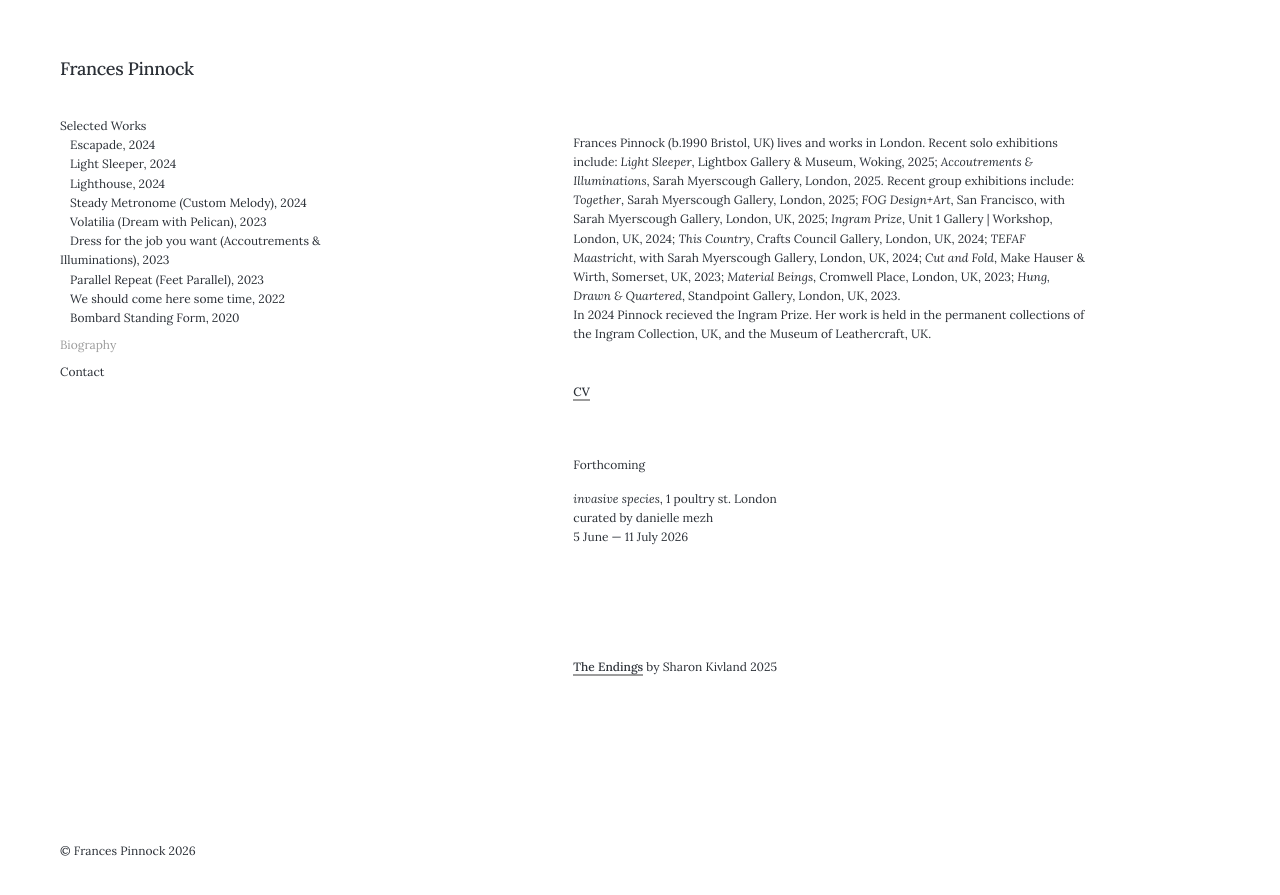
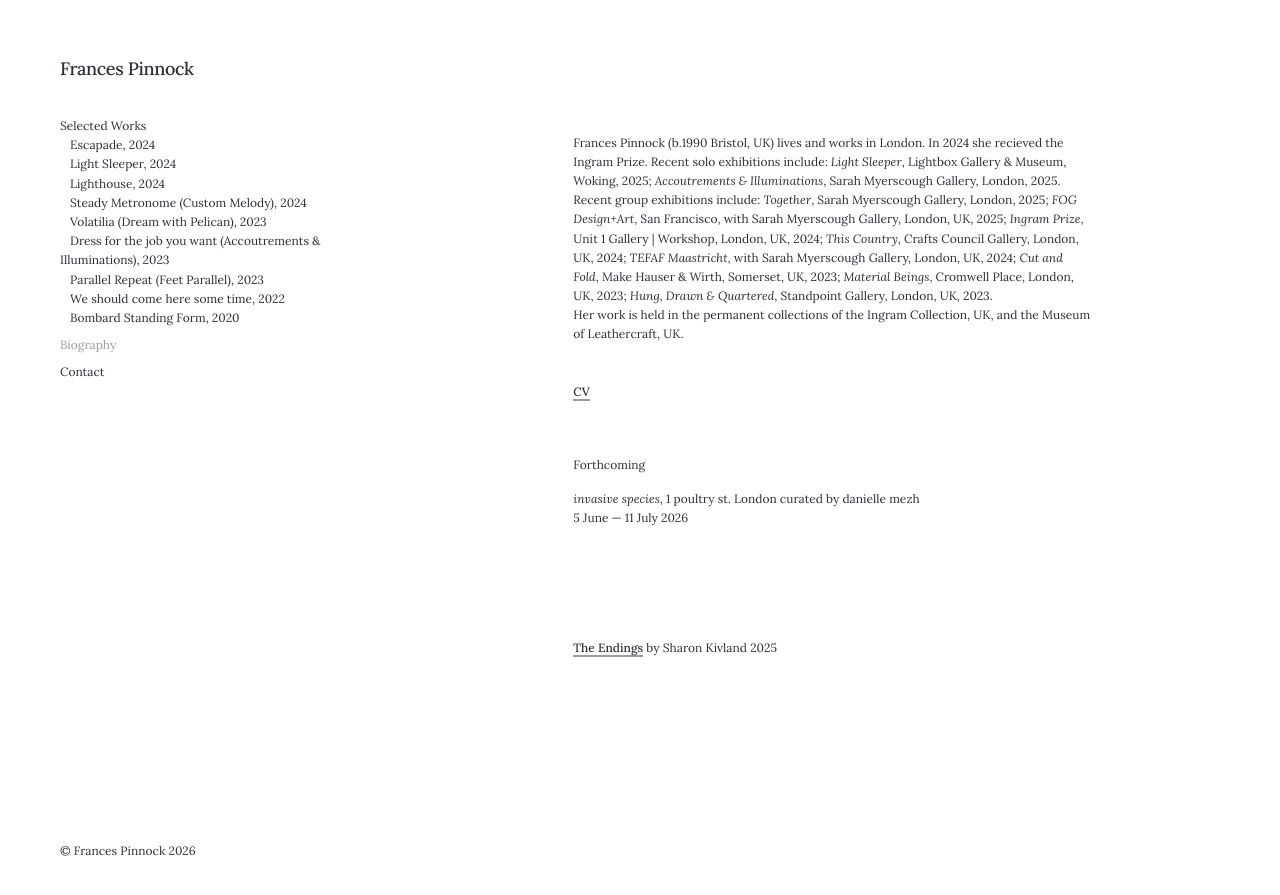
Before and after one commit to francespinnock/francespinnock.github.io, a Jekyll site: the page built from _pages/bio.md, in a window 1280 px wide. Shown: the top 895 px of the page. Built offline with Jekyll 4.4.1, drawn with Linux system fonts in a browser that asks for light colours; nearby versions of some CDN libraries.

Commit message:
Revise bio and exhibition information for Frances Pinnock
Reorganized bio content for clarity and updated exhibition details.

```diff
--- a/_pages/bio.md
+++ b/_pages/bio.md
@@ -6,14 +6,14 @@ description: Frances Pinnock - Biography
 <br/>
 <br/>
 
-Frances Pinnock (b.1990 Bristol, UK) lives and works in London. Recent solo exhibitions include: _Light Sleeper_, Lightbox Gallery & Museum, Woking, 2025; _Accoutrements & Illuminations_, Sarah Myerscough Gallery, London, 2025. Recent group exhibitions include: _Together_, Sarah Myerscough Gallery, London, 2025; _FOG Design+Art_, San Francisco, with Sarah Myerscough Gallery, London, UK, 2025; _Ingram Prize_, Unit 1 Gallery | Workshop, London, UK, 2024; _This Country_, Crafts Council Gallery, London, UK, 2024; _TEFAF Maastricht_, with Sarah Myerscough Gallery, London, UK, 2024; _Cut and Fold_, Make Hauser & Wirth, Somerset, UK, 2023; _Material Beings_, Cromwell Place, London, UK, 2023; _Hung, Drawn & Quartered_, Standpoint Gallery, London, UK, 2023.
-In 2024 Pinnock recieved the Ingram Prize. Her work is held in the permanent collections of the Ingram Collection, UK, and the Museum of Leathercraft, UK.
- <br/>
- [CV](/cv.pdf){:target="_blank"}
- <br/>
- <br/>
+Frances Pinnock (b.1990 Bristol, UK) lives and works in London. In 2024 she recieved the Ingram Prize. Recent solo exhibitions include: _Light Sleeper_, Lightbox Gallery & Museum, Woking, 2025; _Accoutrements & Illuminations_, Sarah Myerscough Gallery, London, 2025. Recent group exhibitions include: _Together_, Sarah Myerscough Gallery, London, 2025; _FOG Design+Art_, San Francisco, with Sarah Myerscough Gallery, London, UK, 2025; _Ingram Prize_, Unit 1 Gallery | Workshop, London, UK, 2024; _This Country_, Crafts Council Gallery, London, UK, 2024; _TEFAF Maastricht_, with Sarah Myerscough Gallery, London, UK, 2024; _Cut and Fold_, Make Hauser & Wirth, Somerset, UK, 2023; _Material Beings_, Cromwell Place, London, UK, 2023; _Hung, Drawn & Quartered_, Standpoint Gallery, London, UK, 2023.
+Her work is held in the permanent collections of the Ingram Collection, UK, and the Museum of Leathercraft, UK.
+<br/>
+[CV](/cv.pdf){:target="_blank"}
+<br/>
+<br/>
 
- Forthcoming
+Forthcoming
 
 _invasive species_, 1 poultry st. London
 curated by danielle mezh
```
